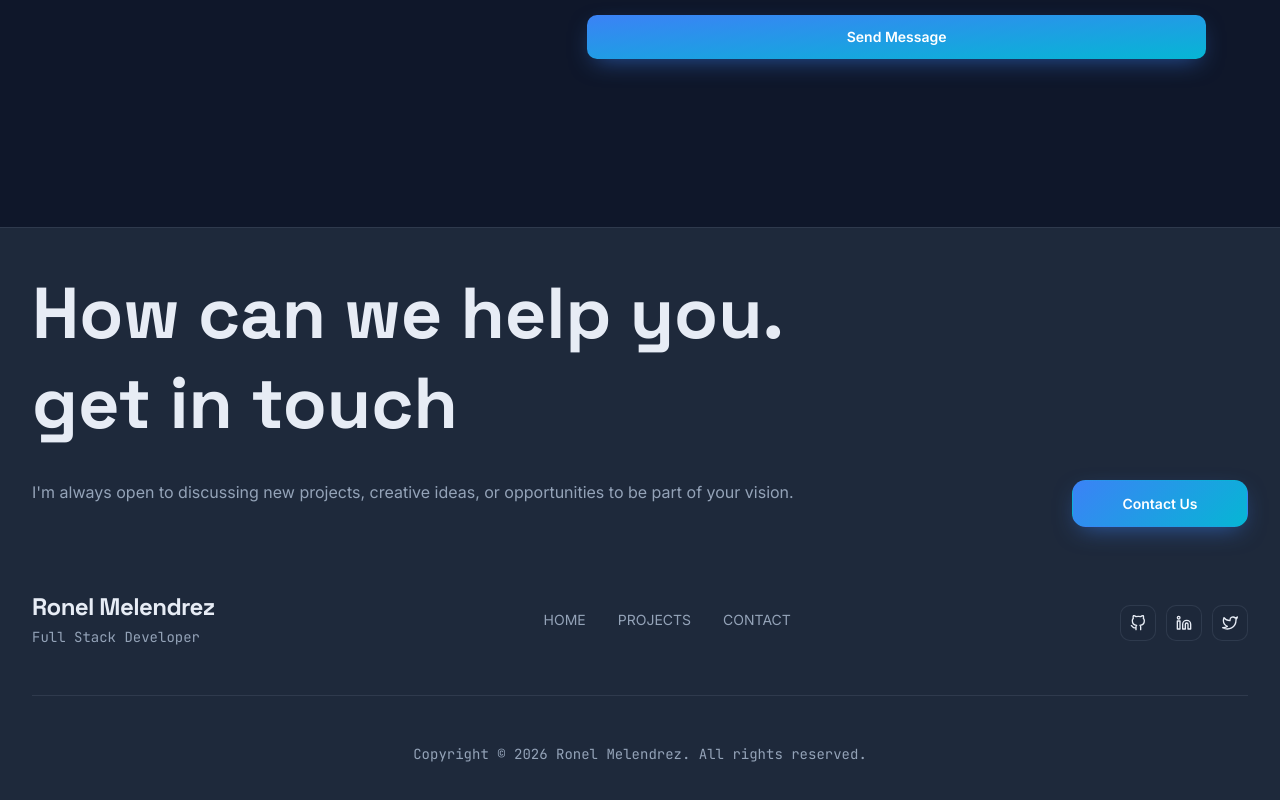
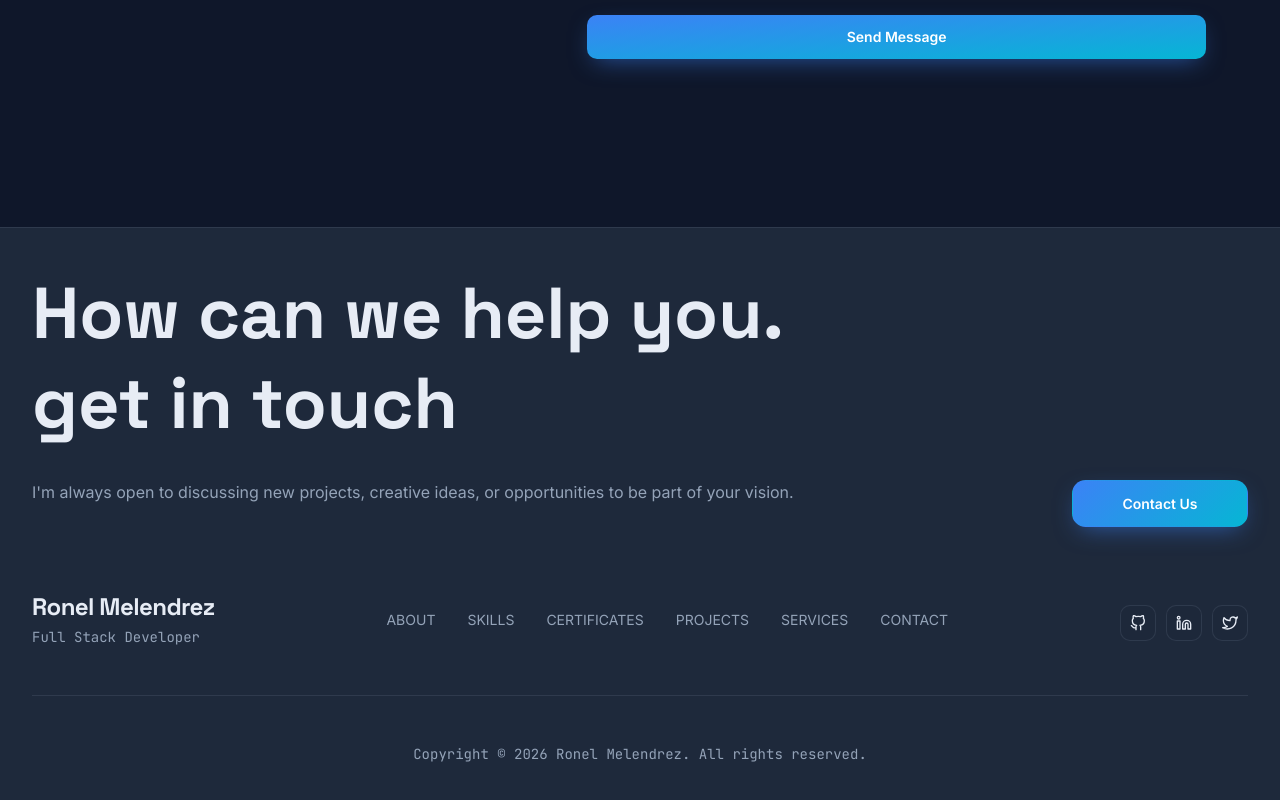
Before and after one commit to Ronelmelendrez/My_Portfolio, a React (Vite) app: page /contact in a window 1280 px wide. Shown: the part 950-1750 px from the top of the page. Built offline with nearby package versions, Linux system fonts and the light colour scheme; the HTML template or start-up script is replaced by a standard one.

Commit message:
refactor: the nav link use the new links to section

```diff
--- a/src/components/layout/Footer.tsx
+++ b/src/components/layout/Footer.tsx
@@ -1,10 +1,13 @@
 import { Link } from "react-router-dom";
 import SocialLinks from "../common/SocialLinks";
 
-const navLinks = [
-  { path: "/", label: "Home" },
-  { path: "/projects", label: "Projects" },
-  { path: "/contact", label: "Contact" },
+const NAV_ITEMS = [
+  { href: '#about', label: 'About' },
+  { href: '#skills', label: 'Skills' },
+  { href: '#certificates', label: 'Certificates' },
+  { href: '#projects', label: 'Projects' },
+  { href: '#services', label: 'Services' },
+  { href: '#contact', label: 'Contact' },
 ];
 
 const Footer = () => {
@@ -45,10 +48,10 @@ const Footer = () => {
 
             {/* Navigation links */}
             <div className="flex flex-row space-x-8 order-1 md:order-2">
-              {navLinks.map((link) => (
+              {NAV_ITEMS.map((link) => (
                 <Link
-                  key={link.path}
-                  to={link.path}
+                  key={link.href}
+                  to={link.href}
                   className="nav-link uppercase"
                 >
                   {link.label}
```
